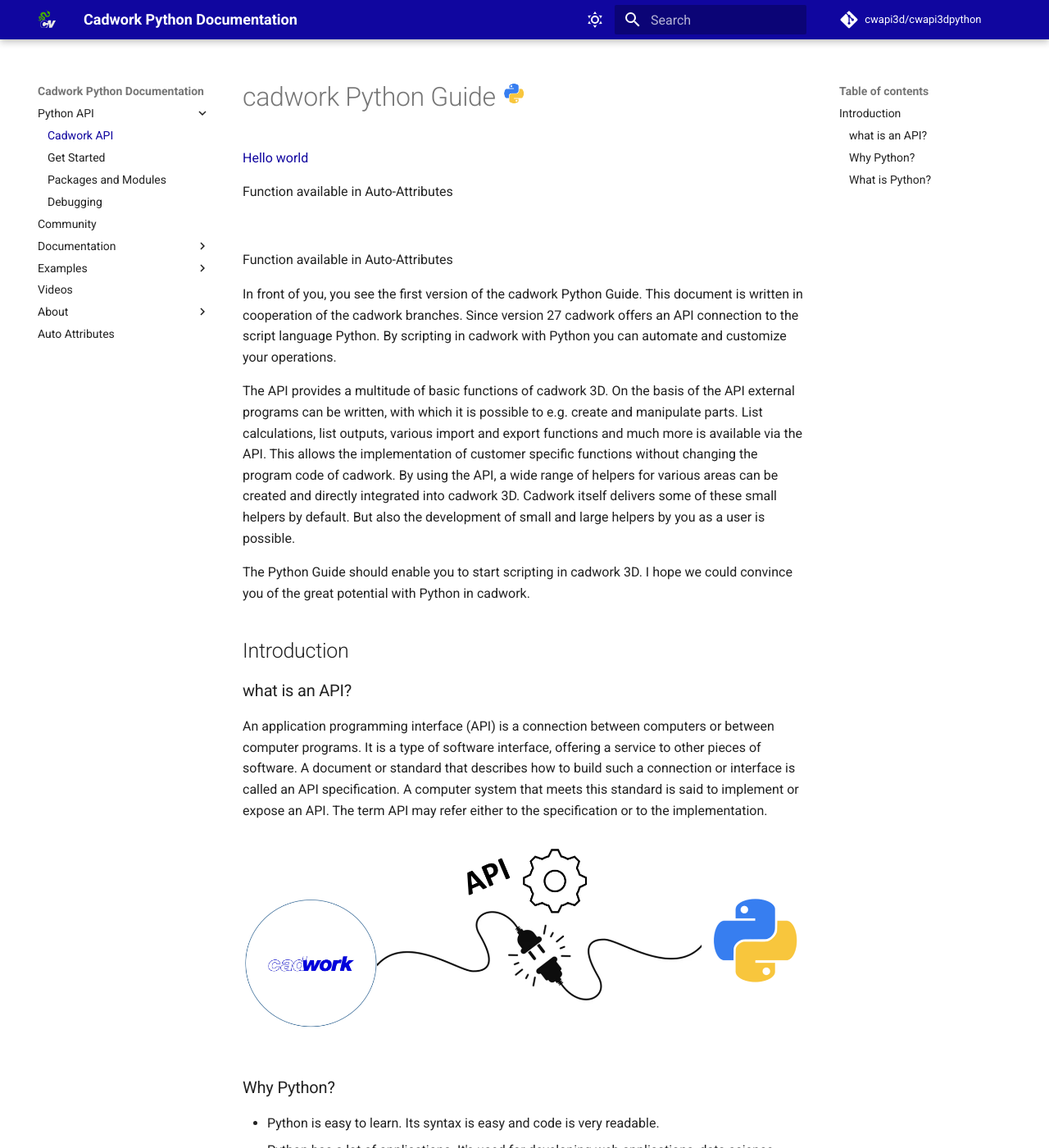
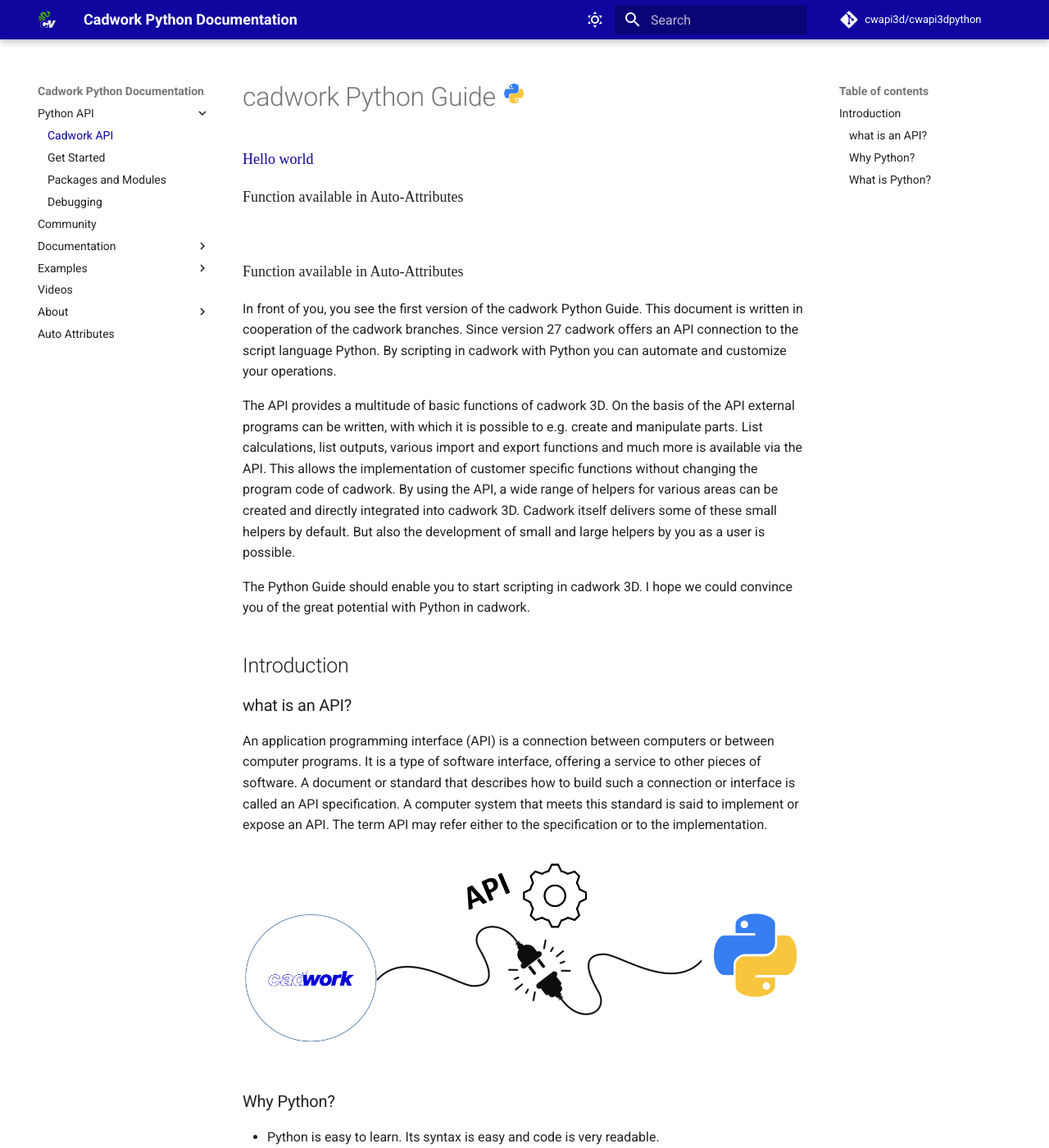
Before and after one commit to cwapi3d/cwapi3dpython, an MkDocs documentation site: the page built from docs/index.md, in a window 1280 px wide and 1400 px high. Shown: the whole window at 82% size. Built offline with MkDocs 1.6.1 and Material for MkDocs 9.7.7, drawn with Linux system fonts in a browser that asks for light colours; emoji names are drawn with the system emoji font; comment, search, counter and statistics services are not loaded.

Commit message:
update auto attribute info.

```diff
--- a/docs/stylesheets/extra.css
+++ b/docs/stylesheets/extra.css
@@ -8,18 +8,10 @@
   --md-footer-bg-color:  #10069f;
 }
 
-
-.button-85 {
-  padding: 0.6em 2em;
-  border: none;
-  outline: none;
-  color: rgb(255, 255, 255);
-  background: rgb(105, 98, 98);
-  cursor: pointer;
-  position: relative;
-  z-index: 0;
-  border-radius: 10px;
-  user-select: none;
-  -webkit-user-select: none;
-  touch-action: manipulation;
+.mark-text {
+  font-family: "wand-sparkles";
+  font-size: 18px;
+  font-weight: 500;
+  content: "";
+  cursor: none;
 }
--- a/mkdocs.yml
+++ b/mkdocs.yml
@@ -111,11 +111,14 @@ extra_css:
 
 plugins:
   - search:
-      separator: '[\s\-\.]'     # \s\-\.\_
+      separator: '[\s\-/\\]+'  # \s\-\.\_
   - mkdocstrings:
+      default_handler: python
       handlers:
         python:
-          paths: [src]
+          setup_commands:
+                      - import sys
+                      - sys.path.append('src/')
           options:
             show_source: false
 
@@ -124,6 +127,3 @@ extra:
     - icon: fontawesome/brands/github
       link: https://github.com/cwapi3d
       name: CWAPI3D
-
-# extra_javascript:
-#     - https://unpkg.com/mermaid/dist/mermaid.min.js
```
Also changed, not shown: docs/community.md (+2 -2 lines).
